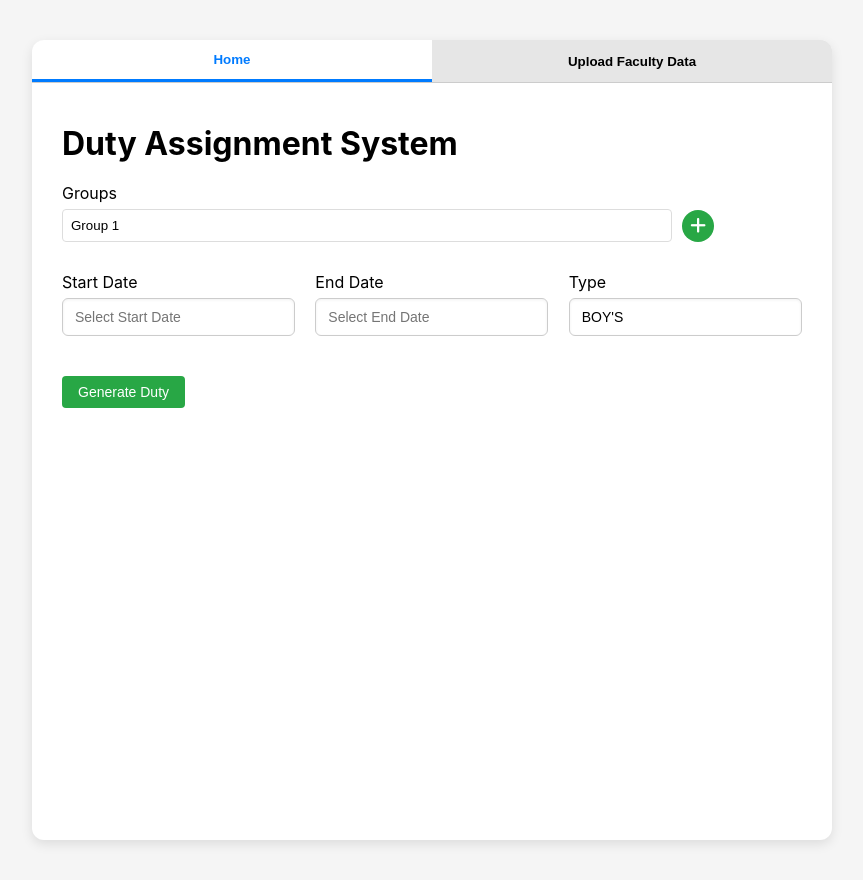
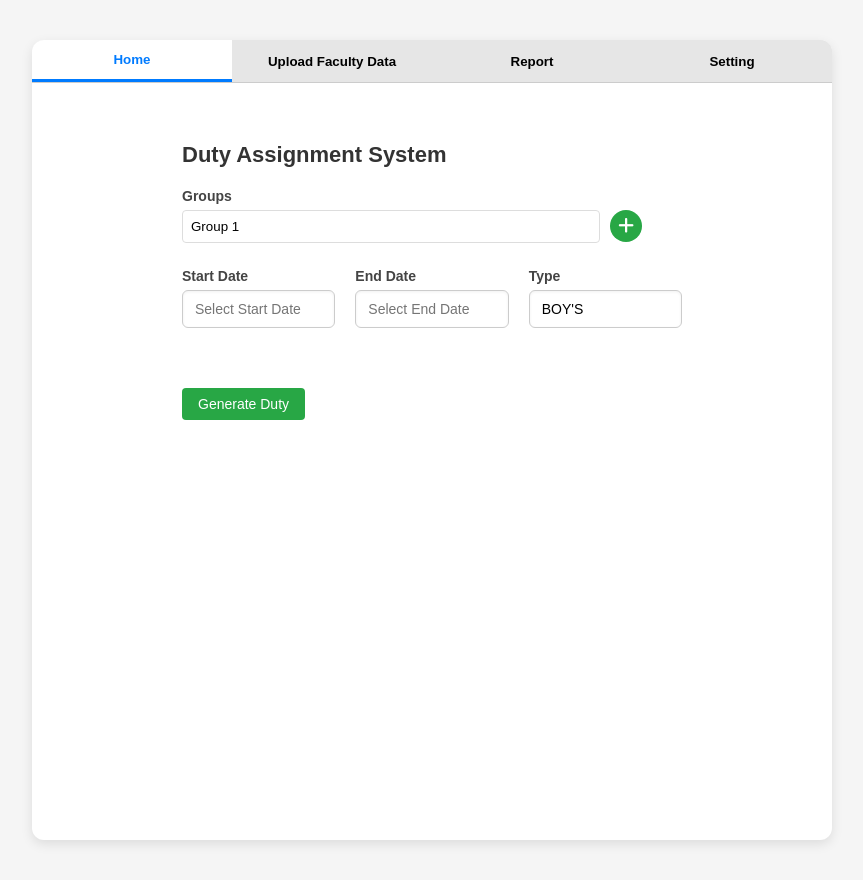
Before and after one commit to prakash2003pramanick/Hostel_Duty_Frontend, a React (Create React App) app: page / in a window 1280 px wide. Shown: the whole page, without its empty margins (208-1071 px from the left). Built offline with nearby package versions, Linux system fonts and the light colour scheme.

Commit message:
added report and settings page

```diff
--- a/src/App.js
+++ b/src/App.js
@@ -1,6 +1,8 @@
 import React, { useState } from 'react';
 import HomePage from './HomePage';
 import UploadPage from './UploadPage';
+import ReportPage from './ReportPage';
+import SettingPage from './SettingPage';
 import './App.css';
 
 function App() {
@@ -22,10 +24,25 @@ function App() {
           >
             Upload Faculty Data
           </button>
+          <button
+            className={`tab-button ${activeTab === 'report' ? 'active' : ''}`}
+            onClick={() => setActiveTab('report')}
+          >
+            Report
+          </button>
+          <button
+            className={`tab-button ${activeTab === 'setting' ? 'active' : ''}`}
+            onClick={() => setActiveTab('setting')}
+          >
+            Setting
+          </button>
         </div>
 
         <div className="tab-content">
-          {activeTab === 'home' ? <HomePage /> : <UploadPage />}
+          {activeTab === 'home' && <HomePage />}
+          {activeTab === 'upload' && <UploadPage />}
+          {activeTab === 'report' && <ReportPage />}
+          {activeTab === 'setting' && <SettingPage />}
         </div>
       </div>
     </div>
--- /dev/null
+++ b/src/ReportPage.css
@@ -0,0 +1,86 @@
+.container {
+    display: flex;
+    flex-direction: column;
+  }
+
+  h1 {
+    margin-bottom: 20px;
+  }
+
+  .form-group {
+    margin-bottom: 0px;
+  }
+
+  .search-row {
+    display: flex;
+    gap: 10px;
+  }
+
+  .custom-select {
+    width: 100%;
+    padding: 10px 12px;
+    border: 1px solid #ccc;
+    border-radius: 6px;
+    background-color: #fff;
+    font-size: 14px;
+    appearance: none;
+    box-shadow: inset 0 1px 3px rgba(0, 0, 0, 0.06);
+    transition: border 0.2s, box-shadow 0.2s;
+  }
+
+  .custom-select:focus {
+    border-color: #007bff;
+    box-shadow: 0 0 0 2px rgba(0, 123, 255, 0.25);
+    outline: none;
+  }
+
+  .generate-btn {
+    padding: 8px 16px;
+    background-color: #28a745;
+    color: #fff;
+    border: none;
+    border-radius: 4px;
+    cursor: pointer;
+    text-align: center;
+    font-size: 14px;
+  }
+
+  .generate-btn:hover {
+    background-color: #218838;
+  }
+
+  .error {
+    color: red;
+    margin-bottom: 15px;
+  }
+
+  .faculty-info {
+    margin-top: 3px;
+  }
+
+  .faculty-info h3 {
+    margin-bottom: 2px;
+    font-size: 16px;
+  }
+
+  .faculty-info p {
+    margin: 2px 0;
+  }
+
+  .faculty-info table {
+    width: 100%;
+    margin-top: 15px;
+    border-collapse: collapse;
+    font-size: 14px;
+  }
+
+  .faculty-info th,
+  .faculty-info td {
+    padding: 10px;
+    border: 1px solid #ccc;
+    text-align: left;
+  }
+
+  .faculty-info th {
+    background-color: #f2f2f2;
+  }
--- /dev/null
+++ b/src/ReportPage.js
@@ -0,0 +1,71 @@
+import React, { useState } from 'react';
+import './ReportPage.css';
+
+const ReportPage = () => {
+  const [empCode, setEmpCode] = useState('');
+  const [faculty, setFaculty] = useState(null);
+  const [error, setError] = useState('');
+
+  const handleSearch = async () => {
+    try {
+      const res = await fetch(`${process.env.REACT_APP_SERVER_URL}/api/duty/report/${empCode}`);
+      const data = await res.json();
+
+      if (!res.ok) throw new Error(data.message);
+      setFaculty(data.faculty);
+      setError('');
+    } catch (err) {
+      setError(err.message);
+      setFaculty(null);
+    }
+  };
+
+  return (
+    <div className="container">
+      <h1>Faculty Duty Report</h1>
+
+      <div className="form-group">
+        <label>Employee Code</label>
+        <div className="search-row">
+          <input
+            type="text"
+            placeholder="Enter Employee Code"
+            value={empCode}
+            onChange={(e) => setEmpCode(e.target.value)}
+            className="custom-select"
+          />
+          <button onClick={handleSearch} className="generate-btn">Search</button>
+        </div>
+      </div>
+
+      {error && <p className="error">{error}</p>}
+
+      {faculty && (
+        <div className="faculty-info">
+          <h3>{faculty.title} {faculty.name}</h3>
+          <p><strong>Email:</strong> {faculty.emailId}</p>
+          <p><strong>Mobile:</strong> {faculty.mobNo}</p>
+
+          <table>
+            <thead>
+              <tr>
+                <th>Date</th>
+                <th>Group</th>
+              </tr>
+            </thead>
+            <tbody>
+              {faculty.lastDuty.map((duty, index) => (
+                <tr key={index}>
+                  <td>{new Date(duty.date).toLocaleDateString()}</td>
+                  <td>{duty.group}</td>
+                </tr>
+              ))}
+            </tbody>
+          </table>
+        </div>
+      )}
+    </div>
+  );
+};
+
+export default ReportPage;
--- /dev/null
+++ b/src/SettingPage.css
@@ -0,0 +1,63 @@
+.container {
+    display: flex;
+    flex-direction: column;
+    max-width: 500px;
+    margin: 0 auto;
+    padding: 24px;
+    font-family: Arial, sans-serif;
+}
+
+h1 {
+    margin-bottom: 20px;
+    font-size: 22px;
+    color: #333;
+}
+
+.form-group {
+    margin-bottom: 20px;
+}
+
+label {
+    display: block;
+    margin-bottom: 6px;
+    font-weight: bold;
+    color: #444;
+}
+
+.custom-select {
+    width: 100%;
+    padding: 10px 12px;
+    border: 1px solid #ccc;
+    border-radius: 6px;
+    background-color: #fff;
+    font-size: 14px;
+    appearance: none;
+    box-shadow: inset 0 1px 3px rgba(0, 0, 0, 0.06);
+    transition: border 0.2s, box-shadow 0.2s;
+    box-sizing: border-box;
+}
+
+.custom-select:focus {
+    border-color: #007bff;
+    box-shadow: 0 0 0 2px rgba(0, 123, 255, 0.25);
+    outline: none;
+}
+
+.button-group {
+    margin-top: 20px;
+}
+
+.generate-btn {
+    padding: 8px 16px;
+    background-color: #28a745;
+    color: #fff;
+    border: none;
+    border-radius: 4px;
+    cursor: pointer;
+    text-align: center;
+    font-size: 14px;
+}
+
+.generate-btn:hover {
+    background-color: #218838;
+}
--- /dev/null
+++ b/src/SettingPage.js
@@ -0,0 +1,98 @@
+import React, { useEffect, useState } from 'react';
+import './SettingPage.css';
+
+const SettingPage = () => {
+    const [settings, setSettings] = useState({ boysHostel: '', girlsHostel: '' });
+    const [loading, setLoading] = useState(true);
+
+    useEffect(() => {
+        const fetchSettings = async () => {
+            try {
+                const res = await fetch(`${process.env.REACT_APP_SERVER_URL}/api/settings`);
+                const data = await res.json();
+                setSettings({
+                    boysHostel: data.boysHostel || 12,
+                    girlsHostel: data.girlsHostel || 5,
+                });
+            } catch (err) {
+                setSettings({
+                    boysHostel: 12,
+                    girlsHostel: 5,
+                });
+            } finally {
+                setLoading(false);
+            }
+        };
+
+        fetchSettings();
+    }, []);
+
+    const handleChange = (e) => {
+        setSettings({ ...settings, [e.target.name]: e.target.value });
+    };
+
+    const handleSave = async () => {
+        try {
+            const res = await fetch(`${process.env.REACT_APP_SERVER_URL}/api/settings`, {
+                method: 'PUT',
+                headers: { 'Content-Type': 'application/json' },
+                body: JSON.stringify(settings),
+            });
+
+            if (res.ok) {
+                alert('Settings updated successfully!');
+            } else {
+                alert('Failed to update settings.');
+            }
+        } catch (err) {
+            console.error('Error updating settings:', err);
+            alert('Error updating settings.');
+        }
+    };
+
+    const preventScroll = (e) => e.target.blur();
+
+    return (
+        <div className="container">
+            <h1>Hostel Settings</h1>
+
+            {loading ? (
+                <p>Loading settings...</p>
+            ) : (
+                <>
+                    <div className="form-group">
+                        <label htmlFor="boysHostel">Boys Hostel Groups</label>
+                        <input
+                            type="number"
+                            name="boysHostel"
+                            value={settings.boysHostel}
+                            onChange={handleChange}
+                            onWheel={preventScroll}
+                            className="custom-select"
+                        />
+                    </div>
+
+                    <div className="form-group">
+                        <label htmlFor="girlsHostel">Girls Hostel Groups</label>
+                        <input
+                            type="number"
+                            name="girlsHostel"
+                            value={settings.girlsHostel}
+                            onChange={handleChange}
+                            onWheel={preventScroll}
+                            className="custom-select"
+                        />
+                    </div>
+
+                    <div className="button-group">
+                        <button className="generate-btn" onClick={handleSave}>
+                            Save Settings
+                        </button>
+                    </div>
+                </>
+            )}
+        </div>
+    );
+};
+
+export default SettingPage;
--- a/src/UploadPage.css
+++ b/src/UploadPage.css
@@ -1,6 +1,11 @@
 .container {
     display: flex;
     flex-direction: column;
+    font-family: Arial, sans-serif;
+    font-size: 14px;
+    padding: 20px;
+    max-width: 600px;
+    margin: 0 auto;
   }
 
   h1 {
@@ -8,11 +13,45 @@
   }
 
   .form-group {
-    margin-bottom: 20px;
+    margin-bottom: 90px; /* Ensures consistent spacing between all input blocks */
   }
 
+  label {
+    display: block;
+    margin-bottom: 6px;
+    font-weight: bold;
+  }
+
+  .custom-select,
   input[type="file"] {
-    padding: 6px;
+    width: 100%;
+    box-sizing: border-box;
+    padding: 10px 12px;
+    border: 1px solid #ccc;
+    border-radius: 6px;
+    background-color: #fff;
+    font-size: 14px;
+    box-shadow: inset 0 1px 3px rgba(0, 0, 0, 0.06);
+    transition: border 0.2s, box-shadow 0.2s;
+  }
+
+  .custom-select:focus,
+  input[type="file"]:focus {
+    border-color: #007bff;
+    box-shadow: 0 0 0 2px rgba(0, 123, 255, 0.25);
+    outline: none;
+  }
+
+  .sample-link {
+    display: inline-block;
+    margin-top: 6px;
+    color: #007bff;
+    text-decoration: none;
+    font-size: 14px;
+  }
+
+  .sample-link:hover {
+    text-decoration: underline;
   }
 
   .button-group {
@@ -21,14 +60,29 @@
   }
 
   .upload-btn {
-    padding: 8px 16px;
-    background-color: #007bff;
-    color: #fff;
+    padding: 10px 16px;
+    background-color: #28a745;
+    color: white;
+    font-size: 14px;
     border: none;
-    border-radius: 4px;
+    border-radius: 6px;
     cursor: pointer;
+    transition: background-color 0.3s ease;
   }
 
   .upload-btn:hover {
-    background-color: #0056b3;
+    background-color: #218838;
   }
+
+  @media (max-width: 768px) {
+    .container {
+      padding: 15px;
+    }
+  }
+  .form-group:first-of-type {
+    margin-bottom: 15px; /* Increase gap after action dropdown */
+  }
+
+  .button-group {
+    margin-top: 15px; /* Increase space above the upload button */
+  }
--- a/src/UploadPage.js
+++ b/src/UploadPage.js
@@ -3,7 +3,7 @@ import './UploadPage.css';
 
 const UploadPage = () => {
   const [file, setFile] = useState(null);
-  const [action, setAction] = useState(''); // Track selected action
+  const [action, setAction] = useState('');
 
   const handleFileUpload = (e) => {
     const uploaded = e.target.files[0];
@@ -17,12 +17,12 @@ const UploadPage = () => {
     }
 
     const formData = new FormData();
-    formData.append('excelFile', file);  // Change 'file' to 'excelFile'
+    formData.append('excelFile', file);
 
     try {
       const res = await fetch(`${process.env.REACT_APP_SERVER_URL}/api/upload/add_employee`, {
         method: 'POST',
-        body: formData,  // Send the file as FormData
+        body: formData,
       });
 
       if (res.ok) {
@@ -37,14 +37,13 @@ const UploadPage = () => {
   };
 
   const handleActionChange = (e) => {
-    setAction(e.target.value); // Update the selected action
+    setAction(e.target.value);
   };
 
   const getSampleFileLink = () => {
-    // Map actions to their sample file download links
     switch (action) {
       case 'add':
-        return process.env.PUBLIC_URL + '/add_faculty_sample.xlsx'; // Using PUBLIC_URL to get the correct path from the public folder
+        return process.env.PUBLIC_URL + '/add_faculty_sample.xlsx';
       case 'delete':
         return process.env.PUBLIC_URL + '/delete_faculty_sample.xlsx';
       case 'leave':
@@ -70,6 +69,7 @@ const UploadPage = () => {
 
       {action && (
         <div className="form-group">
+          <label>Sample File</label>
           <a href={getSampleFileLink()} download className="sample-link">
             Download Sample Excel for {action === 'add' ? 'Add Faculty' : action === 'delete' ? 'Delete Faculty' : 'Leave'}
           </a>
```
